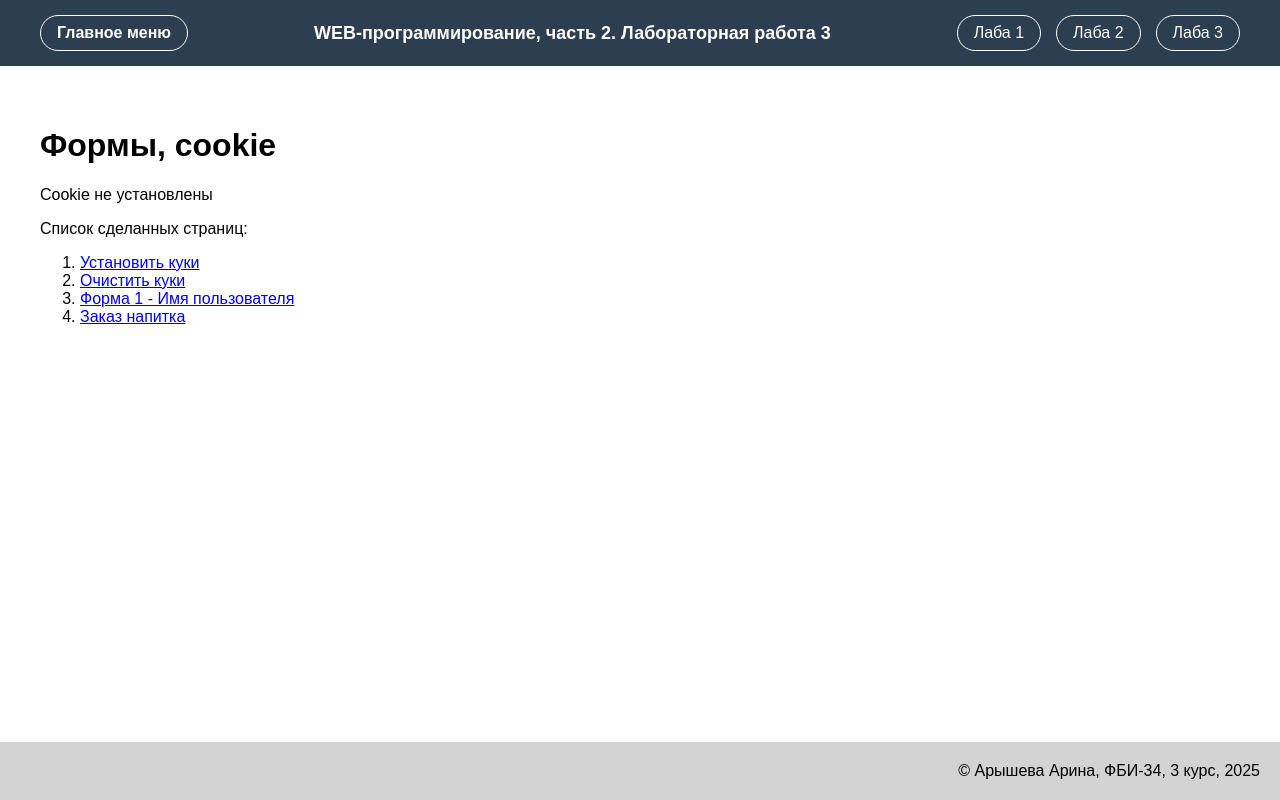
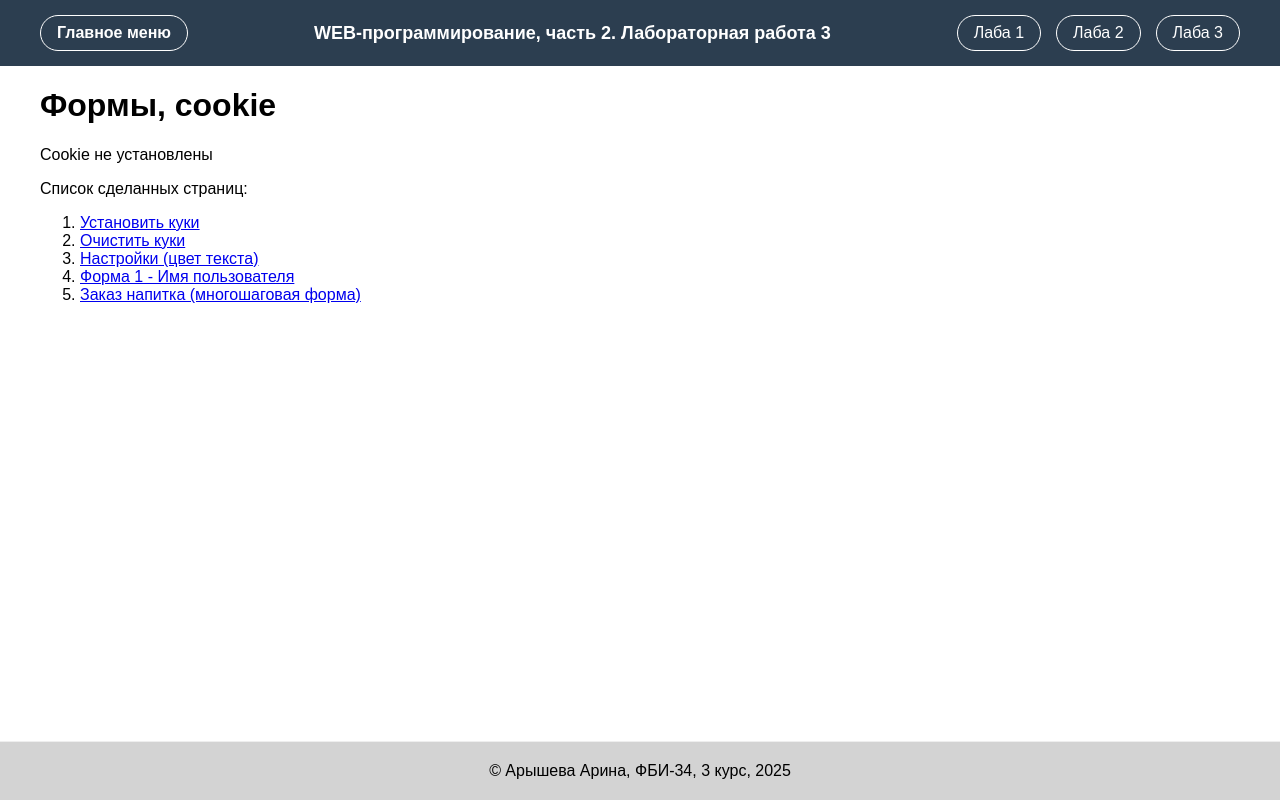
Before and after one commit to rtishhhaa56565/web-back-labs, a Flask app: page /lab3/ in a window 1280 px wide. Run offline with Flask 3, Linux system fonts and the light colour scheme.

Commit message:
Настройки отображения

```diff
--- a/lab3.py
+++ b/lab3.py
@@ -122,3 +122,24 @@ def success():
     return render_template('lab3/success.html',
                          drink=drink, sugar=sugar, milk=milk,
                          price=price)
+
+@lab3.route('/settings', methods=['GET', 'POST'])
+def settings():
+    if request.method == 'POST':
+        action = request.form.get('action')
+
+        if action == 'set':
+            # Получаем цвет из формы
+            color = request.form.get('color_text') or request.form.get('color')
+            if color:
+                resp = make_response(redirect('/lab3/settings'))
+                resp.set_cookie('color', color)
+                return resp
+
+        elif action == 'clear':
+            # Сбрасываем цвет
+            resp = make_response(redirect('/lab3/settings'))
+            resp.set_cookie('color', '', expires=0)
+            return resp
+
+    return render_template('lab3/settings.html')
--- a/templates/base.html
+++ b/templates/base.html
@@ -12,6 +12,15 @@
     <link rel="shortcut icon" href="{{ url_for('static', filename='favicons/favicon.ico') }}">
 
     <style>
+        body {
+            {% if request.cookies.get('color') %}
+            color: {{ request.cookies.get('color') }};
+            {% endif %}
+            margin: 0;
+            padding: 0;
+            font-family: Arial, sans-serif;
+        }
+
         .header-nav {
             background: #2c3e50;
             padding: 15px 0;
@@ -60,6 +69,19 @@
             background: white;
             color: #2c3e50;
         }
+
+        main {
+            max-width: 1200px;
+            margin: 0 auto;
+            padding: 0 20px;
+        }
+
+        footer {
+            text-align: center;
+            padding: 20px;
+            margin-top: 40px;
+            border-top: 1px solid #eee;
+        }
     </style>
 </head>
 <body>
--- a/templates/lab3/lab3.html
+++ b/templates/lab3/lab3.html
@@ -16,7 +16,8 @@
     <ol>
         <li><a href="/lab3/cookie">Установить куки</a></li>
         <li><a href="/lab3/clear_cookies">Очистить куки</a></li>
+        <li><a href="/lab3/settings">Настройки (цвет текста)</a></li>
         <li><a href="/lab3/form1">Форма 1 - Имя пользователя</a></li>
-        <li><a href="/lab3/order">Заказ напитка</a></li>
+        <li><a href="/lab3/order">Заказ напитка (многошаговая форма)</a></li>
     </ol>
 {% endblock %}
```
Also changed, not shown: templates/lab3/settings.html (added, +58 -0 lines).
